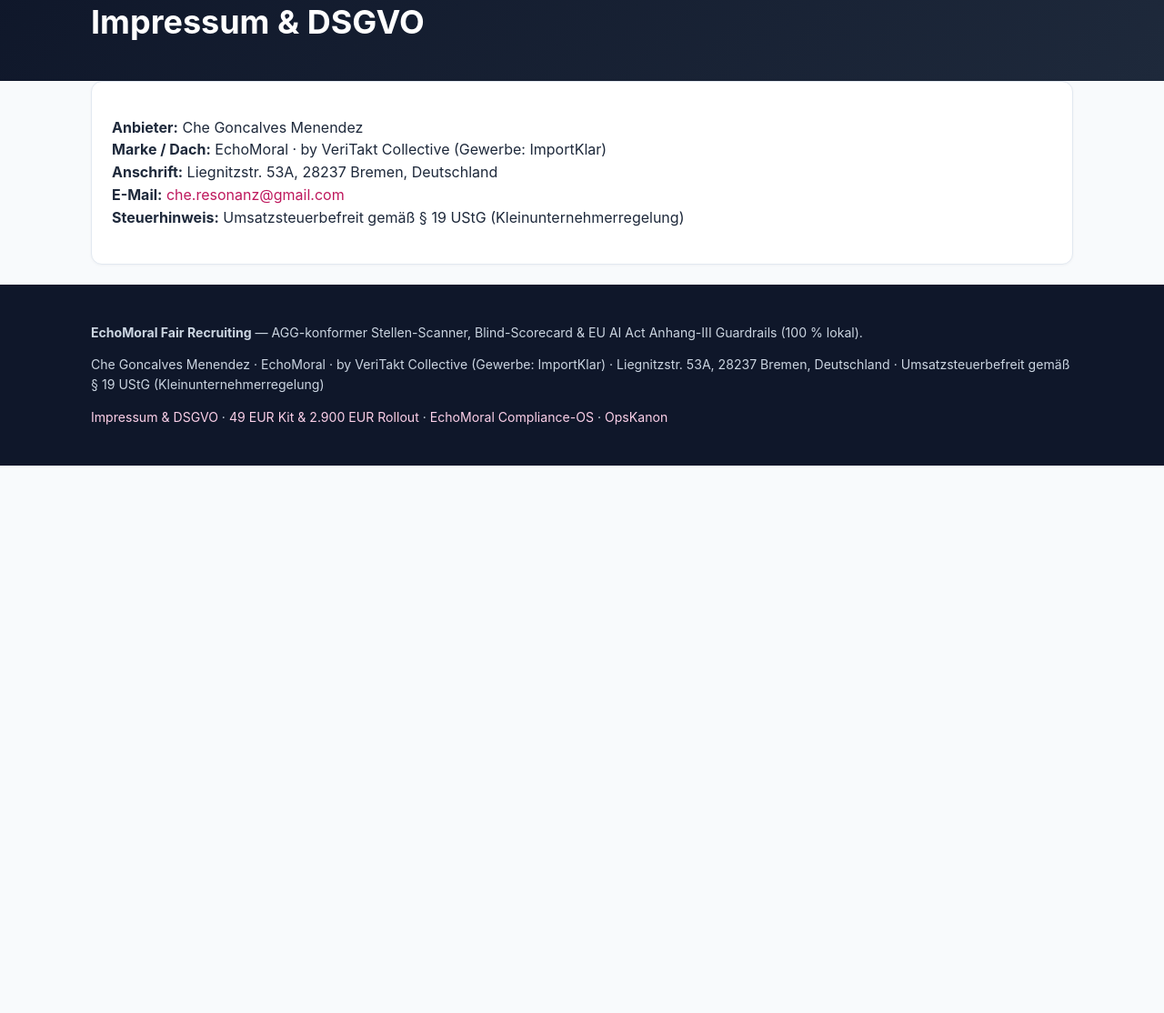
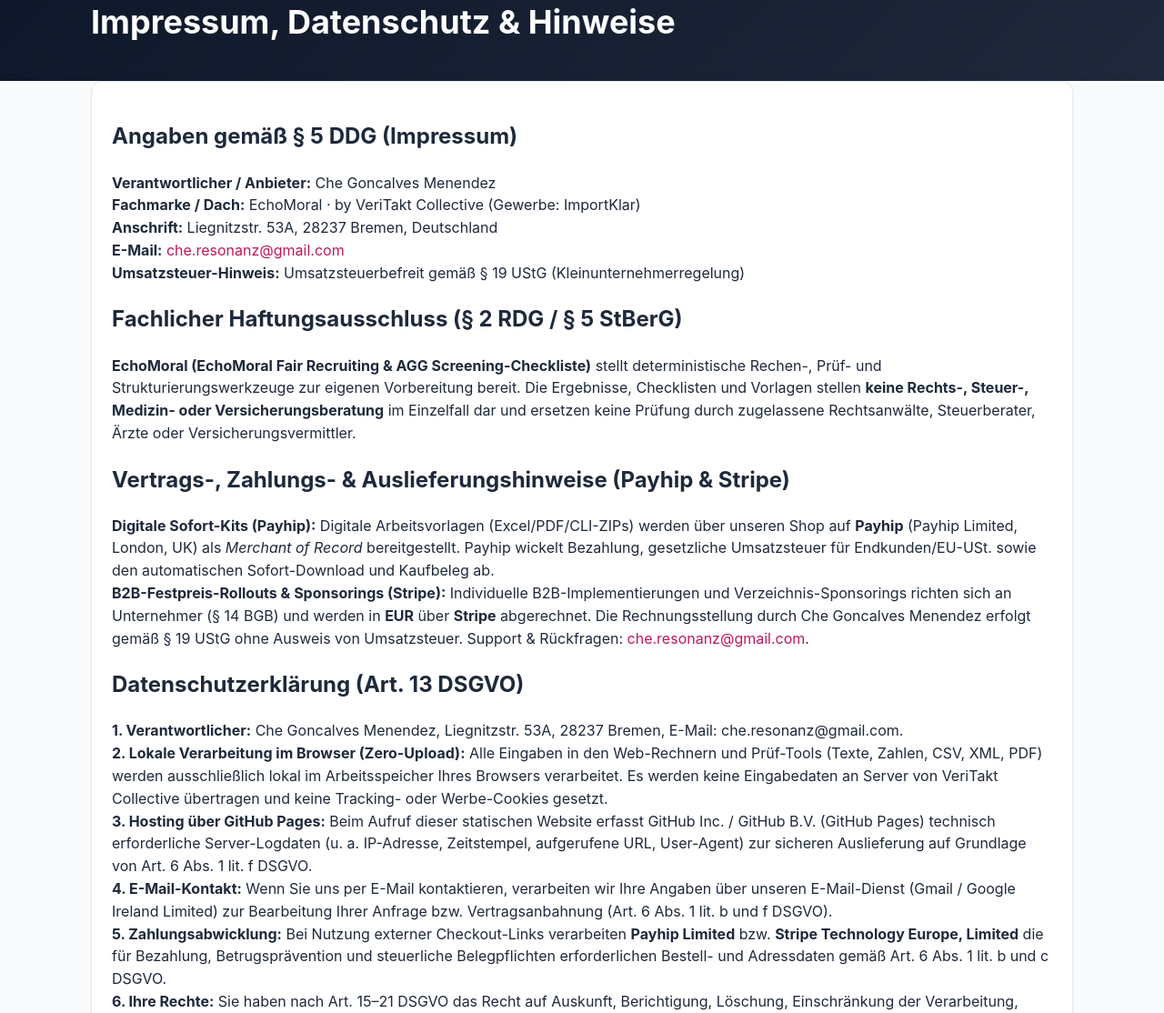
Before and after one commit to cheresonanz-design/echomoral-recruiting, a plain HTML site: page legal/index.html in a window 1280 px wide. Shown: the part 139-1253 px from the top of the page at 91% size. Before the commit the page ends 800 px from the top, so only its background shows below. Drawn offline with Linux system fonts and the light colour scheme.

Commit message:
Deploy EchoMoral Recruiting (2026-11-24 01:21:00)

```diff
--- a/legal/index.html
+++ b/legal/index.html
@@ -4,7 +4,7 @@
   <meta charset="utf-8" />
   <meta name="viewport" content="width=device-width, initial-scale=1" />
   <title>Impressum &amp; Datenschutz — EchoMoral Recruiting</title>
-  <meta name="description" content="Anbieterkennzeichnung § 5 DDG." />
+  <meta name="description" content="Anbieterkennzeichnung § 5 DDG &amp; Art. 13 DSGVO." />
   <link rel="canonical" href="https://cheresonanz-design.github.io/echomoral-recruiting/legal/" />
   <link rel="stylesheet" href="../assets/styles.css" />
 
@@ -21,7 +21,52 @@
 <a href="../legal/" class="active">Impressum</a><a href="../pro/" class="nav-cta">49 EUR Kit</a></nav>
     </div>
   </header>
-  <section class="hero"><div class="container"><h1>Impressum &amp; DSGVO</h1></div></section><main class="container"><div class="card"><p><strong>Anbieter:</strong> Che Goncalves Menendez<br/><strong>Marke / Dach:</strong> EchoMoral · by VeriTakt Collective (Gewerbe: ImportKlar)<br/><strong>Anschrift:</strong> Liegnitzstr. 53A, 28237 Bremen, Deutschland<br/><strong>E-Mail:</strong> <a href="mailto:che.resonanz@gmail.com">che.resonanz@gmail.com</a><br/><strong>Steuerhinweis:</strong> Umsatzsteuerbefreit gemäß § 19 UStG (Kleinunternehmerregelung)</p></div></main>
+  <section class="hero"><div class="container"><h1>Impressum, Datenschutz &amp; Hinweise</h1></div></section><main class="container">
+    <div class="card">
+      <h2>Angaben gemäß § 5 DDG (Impressum)</h2>
+      <p>
+        <strong>Verantwortlicher / Anbieter:</strong> Che Goncalves Menendez<br />
+        <strong>Fachmarke / Dach:</strong> EchoMoral · by VeriTakt Collective (Gewerbe: ImportKlar)<br />
+        <strong>Anschrift:</strong> Liegnitzstr. 53A, 28237 Bremen, Deutschland<br />
+        <strong>E-Mail:</strong> <a href="mailto:che.resonanz@gmail.com">che.resonanz@gmail.com</a><br />
+        <strong>Umsatzsteuer-Hinweis:</strong> Umsatzsteuerbefreit gemäß § 19 UStG (Kleinunternehmerregelung)
+      </p>
+
+      <h2>Fachlicher Haftungsausschluss (§ 2 RDG / § 5 StBerG)</h2>
+      <p>
+        <strong>EchoMoral (EchoMoral Fair Recruiting &amp; AGG Screening-Checkliste)</strong> stellt deterministische Rechen-, Prüf- und Strukturierungswerkzeuge zur eigenen Vorbereitung bereit.
+        Die Ergebnisse, Checklisten und Vorlagen stellen <strong>keine Rechts-, Steuer-, Medizin- oder Versicherungsberatung</strong> im Einzelfall dar
+        und ersetzen keine Prüfung durch zugelassene Rechtsanwälte, Steuerberater, Ärzte oder Versicherungsvermittler.
+      </p>
+
+      <h2>Vertrags-, Zahlungs- &amp; Auslieferungshinweise (Payhip &amp; Stripe)</h2>
+      <p>
+        <strong>Digitale Sofort-Kits (Payhip):</strong> Digitale Arbeitsvorlagen (Excel/PDF/CLI-ZIPs) werden über unseren Shop auf
+        <strong>Payhip</strong> (Payhip Limited, London, UK) als <em>Merchant of Record</em> bereitgestellt. Payhip wickelt Bezahlung,
+        gesetzliche Umsatzsteuer für Endkunden/EU-USt. sowie den automatischen Sofort-Download und Kaufbeleg ab.<br />
+        <strong>B2B-Festpreis-Rollouts &amp; Sponsorings (Stripe):</strong> Individuelle B2B-Implementierungen und Verzeichnis-Sponsorings
+        richten sich an Unternehmer (§ 14 BGB) und werden in <strong>EUR</strong> über <strong>Stripe</strong> abgerechnet.
+        Die Rechnungsstellung durch Che Goncalves Menendez erfolgt gemäß § 19 UStG ohne Ausweis von Umsatzsteuer.
+        Support &amp; Rückfragen: <a href="mailto:che.resonanz@gmail.com">che.resonanz@gmail.com</a>.
+      </p>
+
+      <h2>Datenschutzerklärung (Art. 13 DSGVO)</h2>
+      <p>
+        <strong>1. Verantwortlicher:</strong> Che Goncalves Menendez, Liegnitzstr. 53A, 28237 Bremen, E-Mail: che.resonanz@gmail.com.<br />
+        <strong>2. Lokale Verarbeitung im Browser (Zero-Upload):</strong> Alle Eingaben in den Web-Rechnern und Prüf-Tools (Texte, Zahlen, CSV, XML, PDF)
+        werden ausschließlich lokal im Arbeitsspeicher Ihres Browsers verarbeitet. Es werden keine Eingabedaten an Server von VeriTakt Collective übertragen
+        und keine Tracking- oder Werbe-Cookies gesetzt.<br />
+        <strong>3. Hosting über GitHub Pages:</strong> Beim Aufruf dieser statischen Website erfasst GitHub Inc. / GitHub B.V. (GitHub Pages) technisch erforderliche
+        Server-Logdaten (u. a. IP-Adresse, Zeitstempel, aufgerufene URL, User-Agent) zur sicheren Auslieferung auf Grundlage von Art. 6 Abs. 1 lit. f DSGVO.<br />
+        <strong>4. E-Mail-Kontakt:</strong> Wenn Sie uns per E-Mail kontaktieren, verarbeiten wir Ihre Angaben über unseren E-Mail-Dienst (Gmail / Google Ireland Limited)
+        zur Bearbeitung Ihrer Anfrage bzw. Vertragsanbahnung (Art. 6 Abs. 1 lit. b und f DSGVO).<br />
+        <strong>5. Zahlungsabwicklung:</strong> Bei Nutzung externer Checkout-Links verarbeiten <strong>Payhip Limited</strong> bzw. <strong>Stripe Technology Europe, Limited</strong>
+        die für Bezahlung, Betrugsprävention und steuerliche Belegpflichten erforderlichen Bestell- und Adressdaten gemäß Art. 6 Abs. 1 lit. b und c DSGVO.<br />
+        <strong>6. Ihre Rechte:</strong> Sie haben nach Art. 15–21 DSGVO das Recht auf Auskunft, Berichtigung, Löschung, Einschränkung der Verarbeitung,
+        Datenübertragbarkeit und Widerspruch sowie ein Beschwerderecht bei einer Datenschutz-Aufsichtsbehörde (Art. 77 DSGVO, z. B. Die Landesbeauftragte für Datenschutz und Informationsfreiheit der Freien Hansestadt Bremen).
+      </p>
+    </div>
+    </main>
   <footer class="footer">
     <div class="container">
       <p><strong>EchoMoral Fair Recruiting</strong> — AGG-konformer Stellen-Scanner, Blind-Scorecard &amp; EU AI Act Anhang-III Guardrails (100 % lokal).</p>
```
Also changed, not shown: sitemap.xml (+6 -6 lines).
